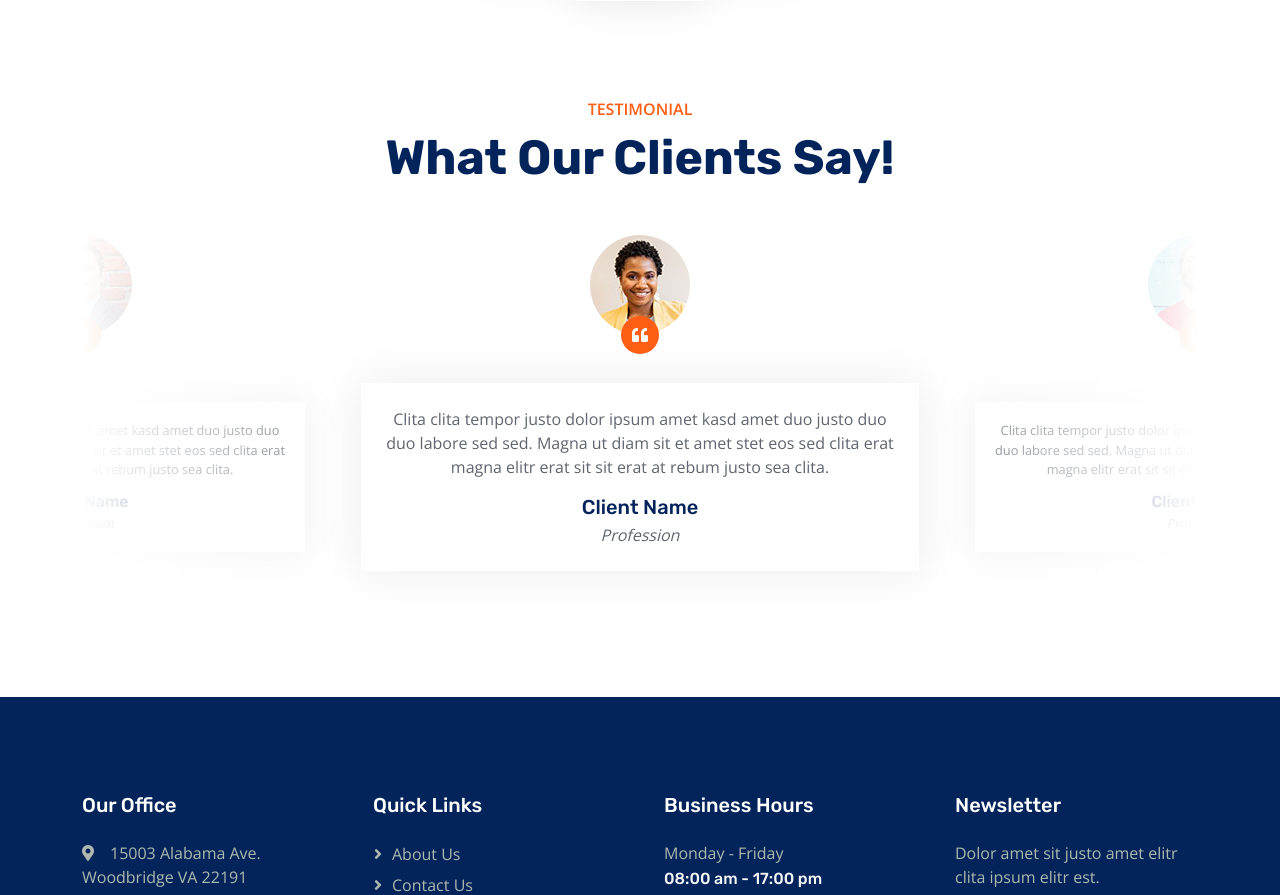
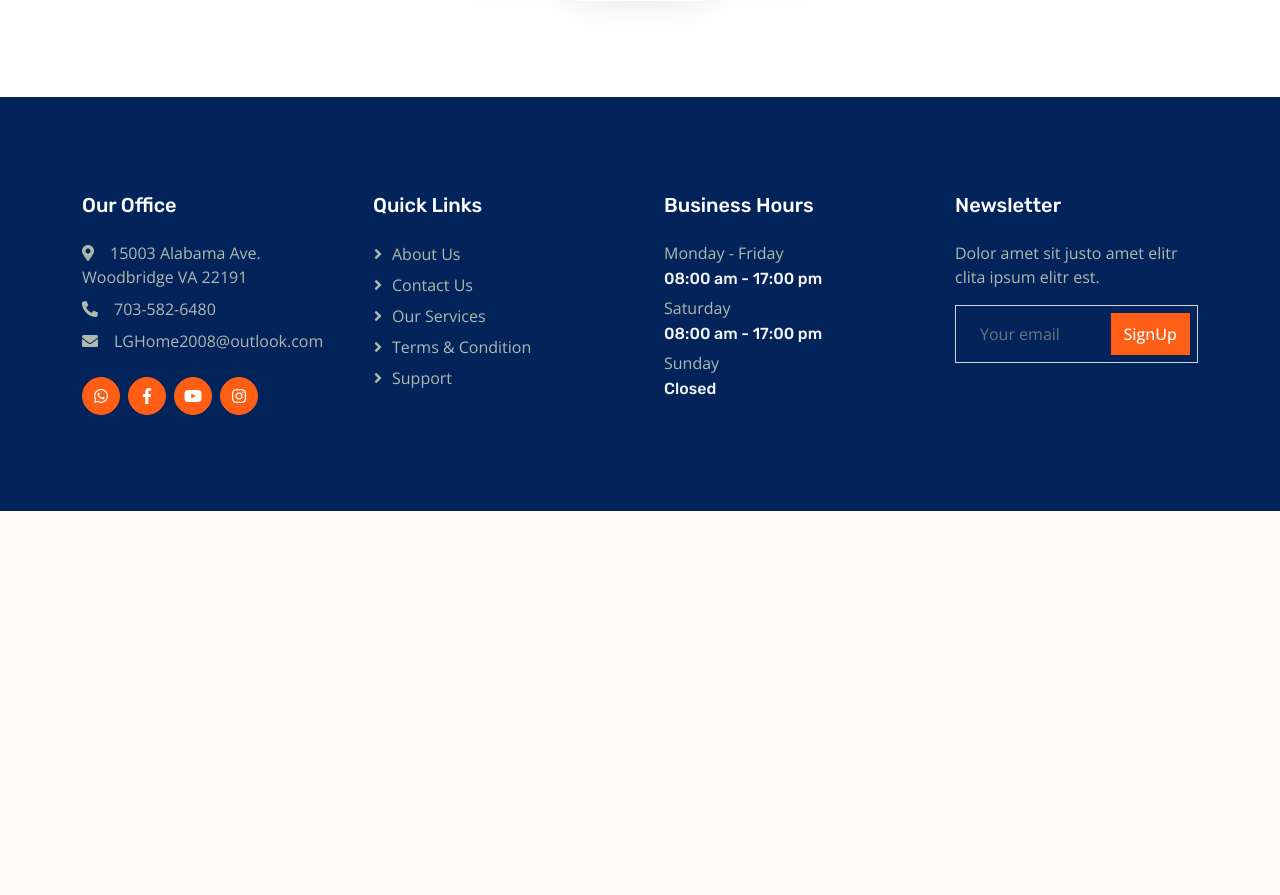
Before and after one commit to ErickSolisC/ErickSolisC.github.io, a PHP site: page /service.php in a window 1280 px wide. Shown: the part 3137-4032 px from the top of the page. After the commit the page ends 3648 px from the top, so only its background shows below. Run offline with PHP 8.4, Linux system fonts and the light colour scheme; some libraries are stand-ins or nearby versions.

```diff
--- a/header.php
+++ b/header.php
@@ -79,7 +79,7 @@
                           <a href="project.php" class="dropdown-item">Projects</a>
                           <a href="feature.php" class="dropdown-item">Features</a>
                           <!-- <a href="team.html" class="dropdown-item">Our Team</a> -->
-                          <a href="testimonial.php" class="dropdown-item">Testimonial</a>
+                          <a href="testimonial.php" class="dropdown-item" style="display:none">Testimonial</a>
                           <!-- <a href="404.html" class="dropdown-item">404 Page</a> -->
                       </div>
                   </div>
--- a/service.php
+++ b/service.php
@@ -363,7 +363,7 @@ require_once('header.php');
 <!-- Service End -->
 
 <!-- Testimonial Start -->
-<div class="container-xxl py-5">
+<!-- <div class="container-xxl py-5">
   <div class="container">
     <div class="text-center mx-auto wow fadeInUp" data-wow-delay="0.1s" style="max-width: 600px">
       <p class="fw-medium text-uppercase text-primary mb-2">Testimonial</p>
@@ -426,7 +426,7 @@ require_once('header.php');
       </div>
     </div>
   </div>
-</div>
+</div> -->
 <!-- Testimonial End -->
 <?php
 require_once('footer.php');
```
